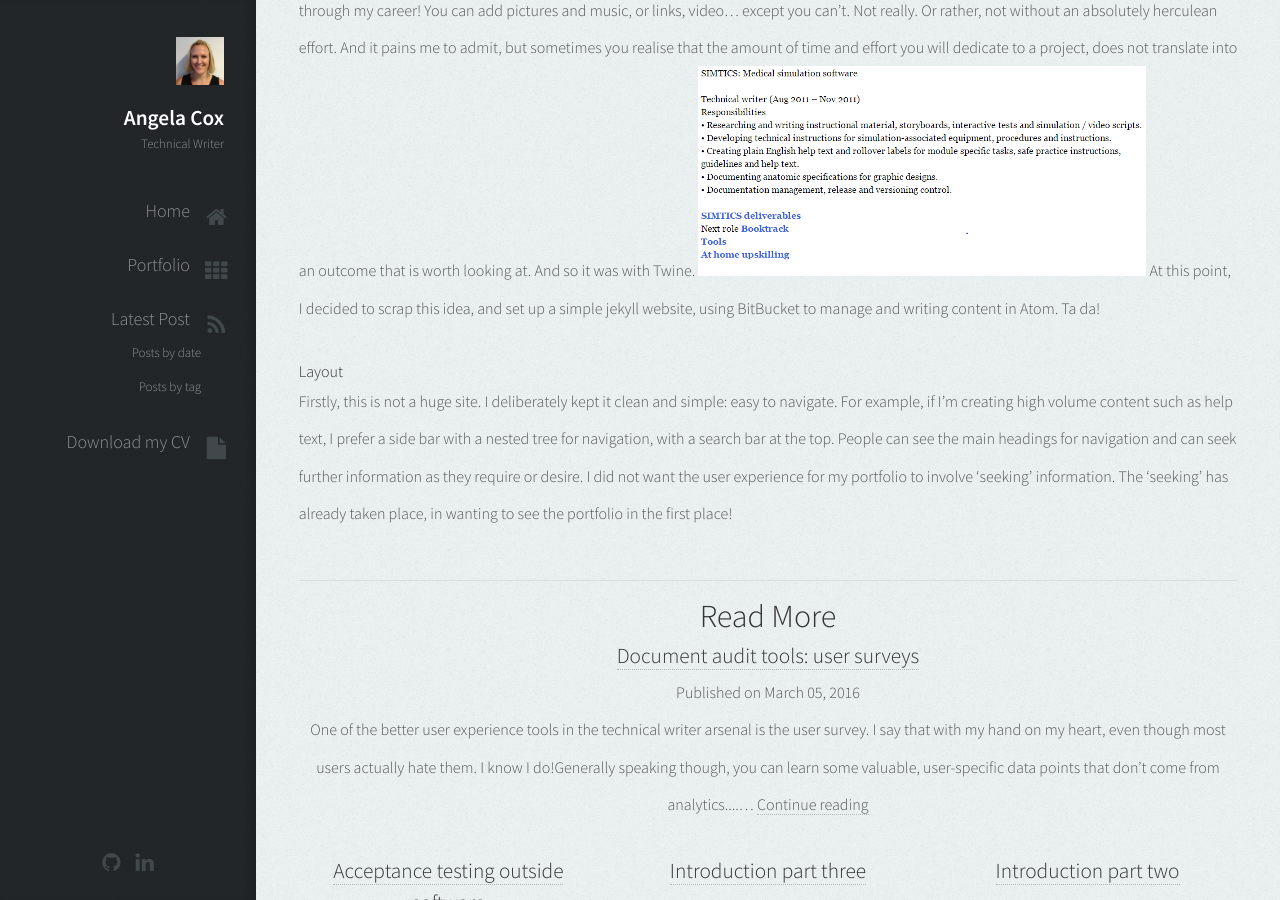
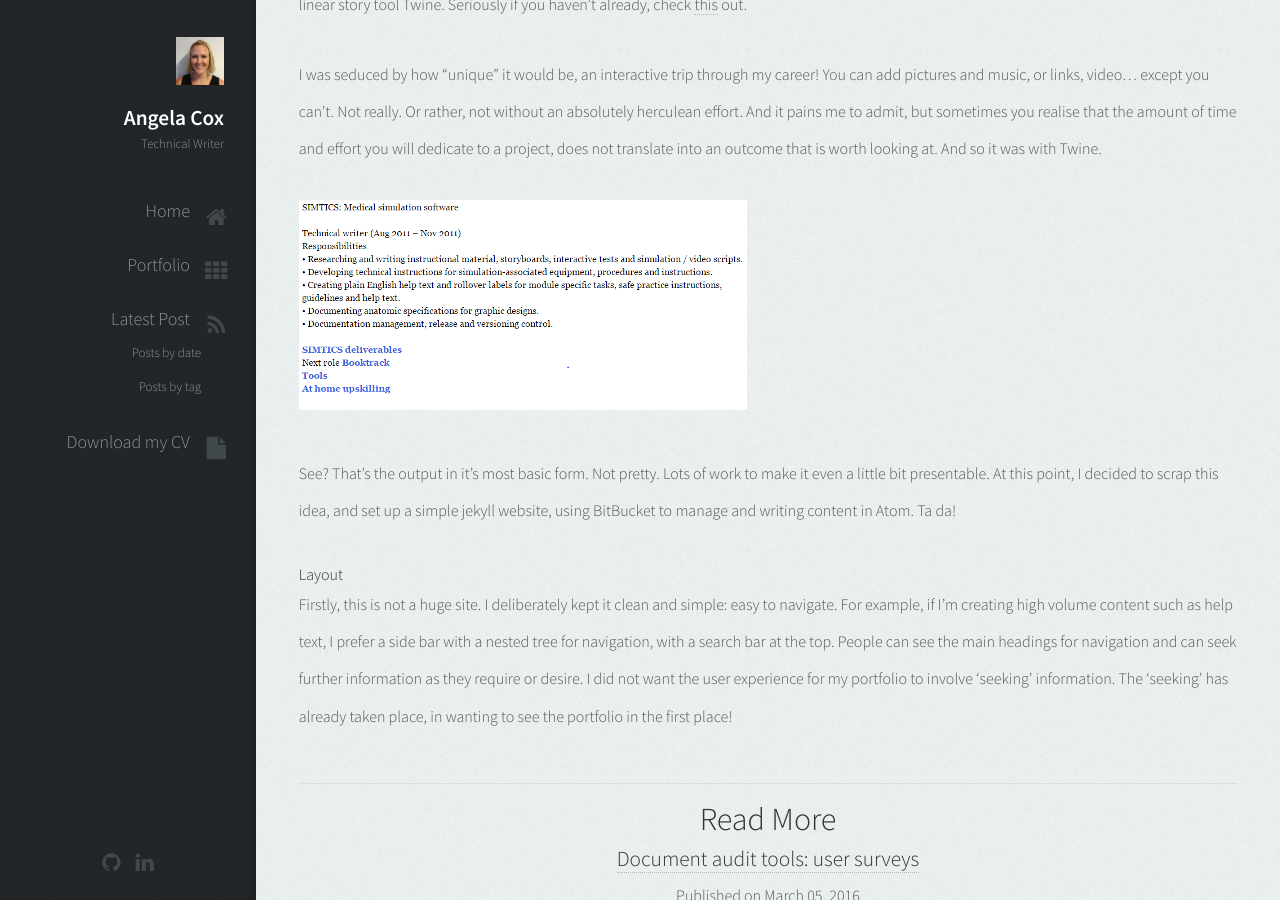
Before and after one commit to AngelaCox/UX-Portfolio, a Jekyll site: the page built from _posts/2016-03-25-information-analysis-my-own-site.markdown, in a window 1280 px wide and 900 px high, scrolled down 836 px. Built offline with Jekyll 4.4.1, drawn with Linux system fonts in a browser that asks for light colours.

```diff
--- a/_posts/2016-03-25-information-analysis-my-own-site.markdown
+++ b/_posts/2016-03-25-information-analysis-my-own-site.markdown
@@ -13,10 +13,16 @@ tags:
 I think the best way to learn from your mistakes is to really critique your own work. I mean sure, if you know nasty people they can do it for you. Doing it yourself first is a great way to expose yourself to constructive criticism; if you can trust anyone, you can trust that YOU are being constructive! With this in mind, I'm going to work through my design process and critique some of the design decisions I made when setting up this portfolio.
 
 # Plan to fail
+
+![avatar picture]({{ site.url }}/images/twine.png)
+
 Full disclosure? I scrapped my original portfolio design two weeks in. I had originally intended to create an interactive portfolio, using the non-linear story tool Twine. Seriously if you haven't already, check [this](https://twinery.org/) out.
-![avatar picture]({{ site.url }}/images/twine.png)
+
 I was seduced by how "unique" it would be, an interactive trip through my career! You can add pictures and music, or links, video... except you can't. Not really. Or rather, not without an absolutely herculean effort. And it pains me to admit, but sometimes you realise that the amount of time and effort you will dedicate to a project, does not translate into an outcome that is worth looking at. And so it was with Twine.
+
 ![avatar picture]({{ site.url }}/images/twineoutput.png)
+
+See? That's the output in it's most basic form. Not pretty. Lots of work to make it even a little bit presentable.
 At this point, I decided to scrap this idea, and set up a simple jekyll website, using BitBucket to manage and writing content in Atom. Ta da!
 
 # Layout
```
